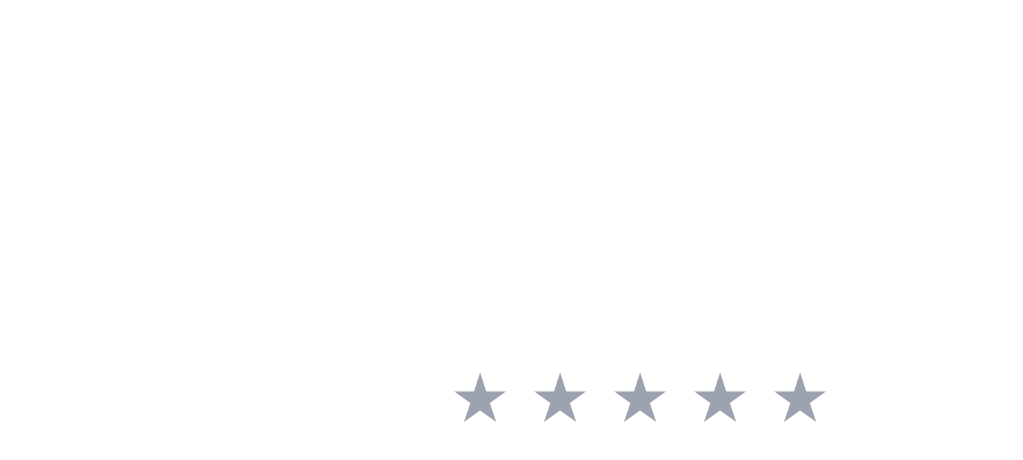
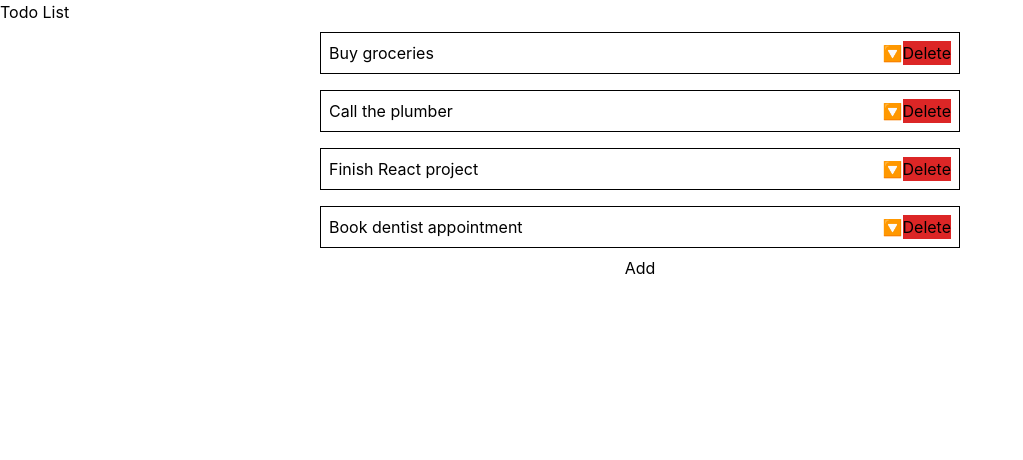
Before and after one commit to Krishan303/react-practice, a React (Create React App) app: page / in a window 1280 px wide. Shown: the top 460 px of the page, without its empty margins (0-1023 px from the left). Built offline with nearby package versions, Linux system fonts and the light colour scheme; the HTML template or start-up script is replaced by a standard one.

Commit message:
Todo List code added

```diff
--- a/src/App.js
+++ b/src/App.js
@@ -1,10 +1,13 @@
 
 import './App.css';
 import Corousel from './imageCorousel.js/Corousel';
+import Scroll from './infiniteScroller.js/Scroll';
+import InterviewComponent from './interview.js/InterviewComponent';
 import Form from './multiStepForm.js/Form';
 import Permission from './Permissions.js/Permission';
 import ShoppingComp from './shoppingList.js/ShoppingComp';
 import StarRatingComponent from './starRating.js/StarRatingComponent';
+import Todo from './todoList.js/Todo';
 import InputComponent from './twoFactorInput.js/InputComponent';
 import Counter from './undoableCounter.js/Counter';
 
@@ -17,7 +20,10 @@ function App() {
     {/* <InputComponent/> */}
     {/* <Permission/> */}
     {/* <Form/> */}
-    <StarRatingComponent/>
+    {/* <StarRatingComponent/> */}
+    {/* <Scroll/> */}
+    {/* <InterviewComponent/> */}
+    <Todo/>
     </div>
   );
 }
--- /dev/null
+++ b/src/infiniteScroller.js/Scroll.js
@@ -0,0 +1,57 @@
+import React, { useEffect, useRef, useState } from 'react'
+
+const Scroll = () => {
+
+    const [data, setData] = useState([]);
+    const interactionRef = useRef();
+    const [page,setPage] = useState(1);
+    const [loading,setLoading] = useState(false)
+
+    const getData = async(index) => {
+        setLoading(true)
+        const fetchData = await fetch(`https://jsonplaceholder.typicode.com/photos?_page=${index}&_limit=9`);
+        const jsonData = await fetchData.json();
+        setData((prev) => [...prev, ...jsonData]);
+        setLoading(false);
+    }
+
+    useEffect(() => {
+        getData(page)
+    },[page])
+
+    useEffect(() => {
+        const observer = new IntersectionObserver((entries) => {
+            const target = entries[0];
+            if(target.isIntersecting && !loading){
+                setPage((prev) => prev+1);
+            }
+        })
+
+        if(interactionRef.current){
+            observer.observe(interactionRef.current)
+        }
+
+        return () => {
+            observer.unobserve(interactionRef.current)
+        }
+
+    },[loading])
+
+
+  return (
+    <div>Infinite Scroller
+        {data?.map((val,key) => {
+            return <img
+            key={key}
+            src={val?.thumbnailUrl}
+            alt={val?.title}
+            />
+        })}
+        <div ref={interactionRef}>
+            {loading && <p>Loading...</p>}
+        </div>
+    </div>
+  )
+}
+
+export default Scroll
--- /dev/null
+++ b/src/interview.js/InterviewComponent.js
@@ -0,0 +1,55 @@
+import React, { useState } from 'react'
+
+
+const TreeNode = ({node, level=0, globalExpand}) => {
+    const [expanded, setExpanded] = useState(false)
+
+    const hasChildren = node.children && node.children.length > 0;
+
+    return(
+        <div className={`ml-[${level * 1}rem]`}>
+        <div onClick={() => setExpanded(!expanded)}
+        >
+         {hasChildren ? (globalExpand ? "[-]" : "[+]"): "[ ]"} Node {node.id}
+        </div>
+        { globalExpand && hasChildren && (
+            <div>
+                {node.children.map(child => (
+                    <TreeNode key={child.id} node={child} level={level + 1} globalExpand={globalExpand}/>
+                ))}
+            </div>
+        )}
+    </div>
+    )
+}
+
+const InterviewComponent = () => {
+  const obj =  {
+        id: 1,
+        pid: null,
+        children: [
+          {
+            id: 2,
+            pid: 1,
+            children: [
+              { id: 4, pid: 2, children: [{ id: 6, pid: 4}]},
+            ]
+          },
+          { id: 3, pid: 1, children: [{ id: 5, pid: 3}]},
+        ]
+      }
+
+      const [globalExpand, setGlobalExpand] = useState(false);
+
+  return (
+    <div>
+        <h1>Tree Structure</h1>
+        <button onClick={() => setGlobalExpand(prev => !prev)}>
+            {globalExpand ? 'Collapse All': "Expand All"}
+        </button>
+        <TreeNode node={obj} globalExpand={globalExpand}/>
+    </div>
+  )
+}
+
+export default InterviewComponent
--- /dev/null
+++ b/src/todoList.js/Todo.js
@@ -0,0 +1,90 @@
+import React, { useRef, useState } from "react";
+
+const Todo = () => {
+  const [todoData, setTodoData] = useState([
+    {
+      title: "Buy groceries",
+      description: "Milk, Bread, Eggs, and Fruits",
+    },
+    {
+      title: "Call the plumber",
+      description: "Fix the kitchen sink leakage",
+    },
+    {
+      title: "Finish React project",
+      description: "Complete UI for the dashboard page",
+    },
+    {
+      title: "Book dentist appointment",
+      description: "Preferably next Monday morning",
+    },
+  ]);
+
+  const [isAdded, setIsAdded] = useState(false);
+  const [newTodo, setNewTodo] = useState({
+    title: "", description: ""
+  })
+  const dataRef = useRef();
+  const [expandedRow, setExpandedRow] = useState(null)
+
+  const setToggleClick = (index) => {
+    setExpandedRow((prev) => (prev === index) ? null : index)
+  }
+
+  const handleDelete = (index) => {
+    setTodoData((prev) => prev.filter((todo,i) => i!== index))
+  }
+
+  const [edit, setEdit] = useState(false);
+  const [editedValue, setEditedValue] = useState("")
+
+  return (
+    <div>
+      <h1>Todo List</h1>
+      <div className="flex flex-col justify-center content-center items-center">
+        {todoData.map((todo, index) => {
+          return (
+            <div key={index} ref = {dataRef} className="m-2 p-2 border-black border w-[50%] flex justify-between flex-col">
+              <div className="flex justify-between">
+                <span>{todo.title}</span>
+                <div>
+                  <span onClick={() => setToggleClick(index)}>
+                    {expandedRow === index ? "🔼" : "🔽"}
+                  </span>
+                  <button className="bg-red-600" onClick={() => handleDelete(index)}>Delete</button>
+                </div>
+              </div>
+              {expandedRow === index && (
+                <div>
+                  {!edit ? <><span>{todo.description}</span>
+                  <button onClick={() => setEdit(prev => !prev)}>🖊</button>
+                  </>
+                  :
+                  <>
+                  <input className="m-2 p-2 border border-black outline-none" value={editedValue} onChange={(e) => setEditedValue(e.target.value)} />
+                  <button onClick={() => {
+                    const updatedTodo = todoData.map((val,i) => (
+                        i === index ? {...val, description: editedValue} : val
+                    ))
+                    setTodoData(updatedTodo);
+                    setEdit(false)
+                  }}>Done</button>
+                  </>
+                }
+                </div>
+              )}
+            </div>
+          );
+        })}
+         <button onClick={() => setIsAdded(prev => !prev)}>Add</button>
+         {isAdded && <div className="flex flex-col">
+            <input onChange = {(e) => setNewTodo({ ...newTodo, title: e.target.value })}className="m-2 p-2 border border-black"placeholder="Enter your Todo Title"/>
+            <input onChange = {(e) => setNewTodo({ ...newTodo, description: e.target.value })} className="m-2 p-2 border border-black" placeholder="Enter your Todo Description"/>
+            </div>}
+            {isAdded && <button onClick={() => setTodoData((prevTodo) => [...prevTodo, newTodo])}>Add Todo</button>}
+      </div>
+    </div>
+  );
+};
+
+export default Todo;
```
